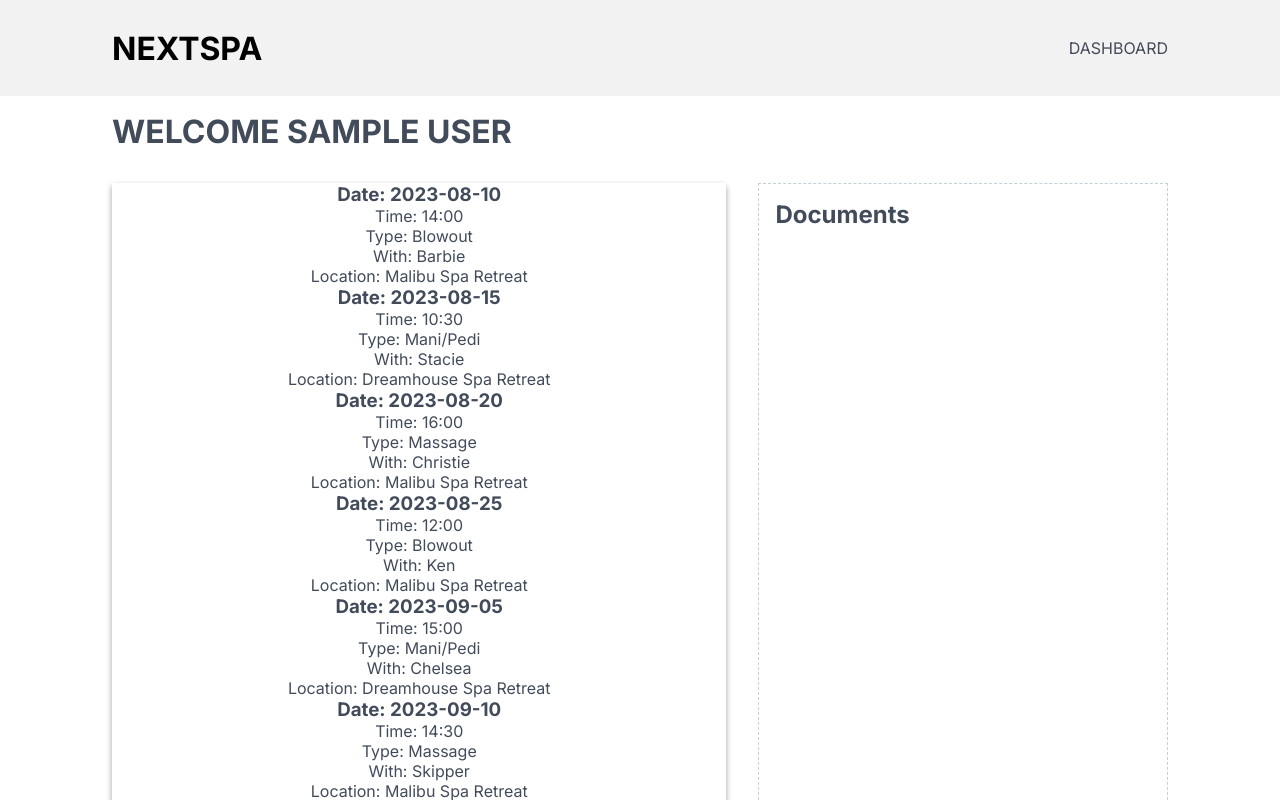
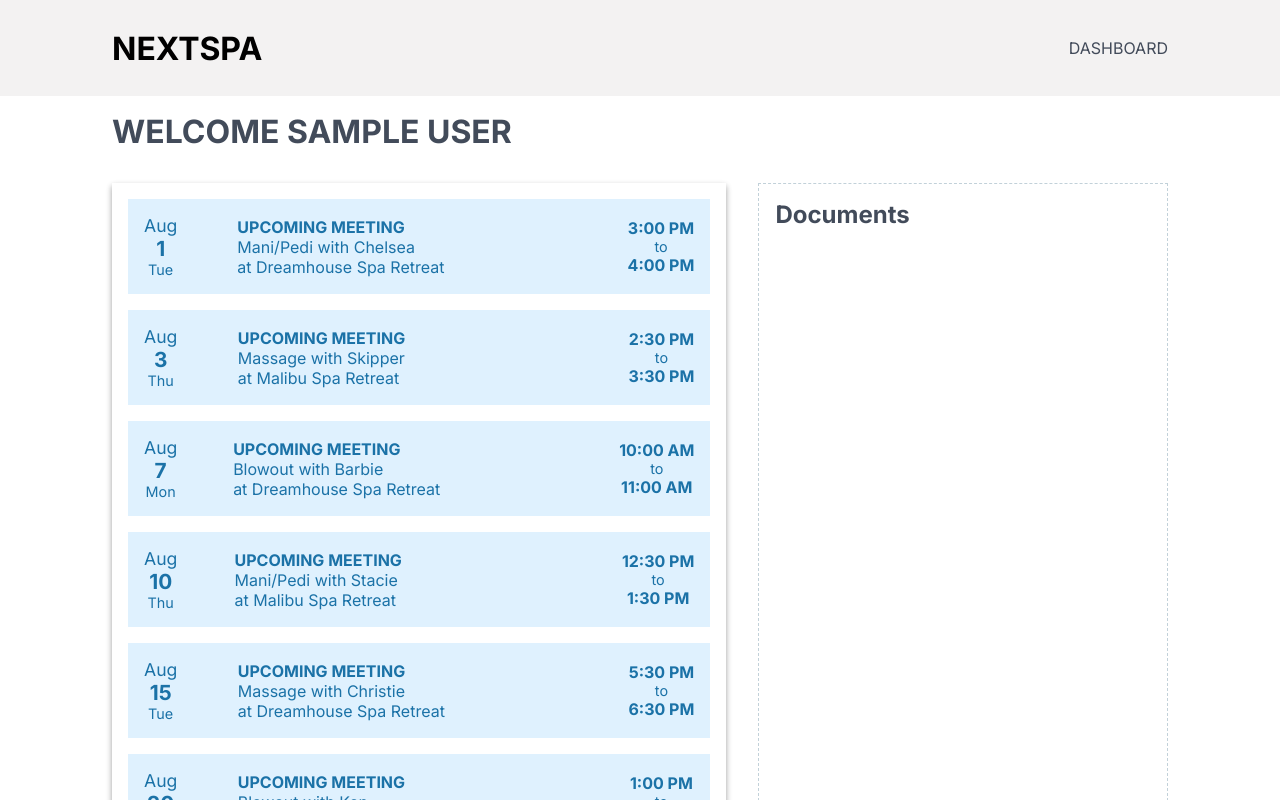
Before and after one commit to bholeneha/nextspa, a Next.js app: page /dashboard in a window 1280 px wide. Shown: the top 800 px of the page. Built offline with nearby package versions, Linux system fonts and the light colour scheme; no server answers; sample sign-in values are in the browser's storage.

Commit message:
add formating and styling for meeting card component, render correctly

```diff
--- a/app/components/organisms/meetingcard/meetingcard.scss
+++ b/app/components/organisms/meetingcard/meetingcard.scss
@@ -1,4 +1,27 @@
 .meeting-card {
     background-color: var(--light-blue);
     color: var(--blue);
+    display: flex;
+    margin: 1rem;
+    padding: 1rem;
+    justify-content: space-between;
+    gap: 1.25rem;
+
+    .meeting-info {
+        text-align: left;
+        width: 60%;
+    }
+
+    .meeting-time, .meeting-info, .meeting-date {
+        display: flex;
+        flex-direction: column;
+        justify-content: center;
+    }
 }
+
+.past-meeting {
+    pointer-events: none;
+    background-color: var(--light-grey);
+    color: var(--grey);
+    margin-left: 0;
+}
--- a/app/components/organisms/meetingcard/meetingcard.tsx
+++ b/app/components/organisms/meetingcard/meetingcard.tsx
@@ -1,5 +1,6 @@
 
 import React from 'react';
+import './meetingcard.scss';
 
 interface MeetingCardProps {
   date: string;
@@ -18,13 +19,42 @@ const MeetingCard: React.FC<MeetingCardProps> = ({
   location,
   className = '', // Default value is an empty string
 }) => {
+
+  const dateObject = new Date(date);
+  const day = dateObject.toLocaleDateString('en-US', { weekday: 'short' });
+  const month = dateObject.toLocaleDateString('en-US', { month: 'short' });
+  const numericDate = dateObject.toLocaleDateString('en-US', { day: 'numeric' });
+
+  const startTime = new Date(`2023-08-04T${time}`);
+  const endTime = new Date(startTime.getTime() + 60 * 60 * 1000);
+  const formattedStartTime = startTime.toLocaleString('en-US', {
+    hour: 'numeric',
+    minute: 'numeric',
+    hour12: true,
+  });
+  const formattedEndTime = endTime.toLocaleString('en-US', {
+    hour: 'numeric',
+    minute: 'numeric',
+    hour12: true,
+  });
+
   return (
     <div className={`meeting-card ${className}`}>
-      <h3>Date: {date}</h3>
-      <p>Time: {time}</p>
-      <p>Type: {serviceType}</p>
-      <p>With: {spaSpecialist}</p>
-      <p>Location: {location}</p>
+      <div className='meeting-date'>
+        <span style={{ display: 'block', fontSize: '1.1rem' }}>{month}</span>
+        <span style={{ display: 'block', fontSize: '1.3rem', fontWeight: 'bold' }}>{numericDate}</span>
+        <span style={{ display: 'block', fontSize: '0.9rem'}}>{day}</span>
+      </div>
+      <div className='meeting-info'>
+        <p><strong>UPCOMING MEETING</strong></p>
+        <p>{serviceType} with {spaSpecialist}</p>
+        <p>at {location}</p>
+      </div>
+      <div className='meeting-time'>
+        <span style={{ display: 'block', fontSize: '1rem', fontWeight: 'bold' }}>{formattedStartTime}</span>
+        <span style={{ display: 'block', fontSize: '0.90rem' }}>to</span>
+        <span style={{ display: 'block', fontSize: '1rem', fontWeight: 'bold'}}>{formattedEndTime}</span>
+      </div>
     </div>
   );
 };
--- a/app/dashboard/dashboard.scss
+++ b/app/dashboard/dashboard.scss
@@ -14,7 +14,7 @@
 
     }
 
-    .upcoming-meetings {
+    .upcoming-meetings-wrapper {
         grid-column-start: 1;
         grid-column-end: 2;
         grid-row-start: 2;
--- a/app/dashboard/page.tsx
+++ b/app/dashboard/page.tsx
@@ -38,7 +38,8 @@ const Dashboard: React.FC = () => {
     <HomeLayout>
       <div className='dashboard' >
         <h1>WELCOME {data?.user?.name?.toUpperCase()}</h1>
-        <div className='upcoming-meetings'>
+        <div className='upcoming-meetings-wrapper'>
+          <div className="upcoming-meetings">
             {futureMeetings.map((meeting) => (
                 <MeetingCard
                   key={meeting.id}
@@ -47,8 +48,11 @@ const Dashboard: React.FC = () => {
                   serviceType={meeting.serviceType}
                   spaSpecialist={meeting.spaSpecialist}
                   location={meeting.location}
+                  className="future-meeting"
                 />
             ))}
+          </div>
+
           <Button onClick={toggleModal}>BOOK NEW MEETING</Button>
         </div>
         <div className='past-meetings'>
@@ -61,6 +65,7 @@ const Dashboard: React.FC = () => {
               serviceType={meeting.serviceType}
               spaSpecialist={meeting.spaSpecialist}
               location={meeting.location}
+              className="past-meeting"
             />
           ))}
         </div>
--- a/app/utils/meetings.ts
+++ b/app/utils/meetings.ts
@@ -13,7 +13,7 @@ interface Meeting {
       serviceType: 'Blowout',
       location: 'Malibu Spa Retreat',
       spaSpecialist: 'Barbie',
-      date: '2023-08-10',
+      date: '2023-07-20',
       time: '14:00',
     },
     {
@@ -21,7 +21,7 @@ interface Meeting {
       serviceType: 'Mani/Pedi',
       location: 'Dreamhouse Spa Retreat',
       spaSpecialist: 'Stacie',
-      date: '2023-08-15',
+      date: '2023-07-22',
       time: '10:30',
     },
     {
@@ -29,7 +29,7 @@ interface Meeting {
       serviceType: 'Massage',
       location: 'Malibu Spa Retreat',
       spaSpecialist: 'Christie',
-      date: '2023-08-20',
+      date: '2023-07-25',
       time: '16:00',
     },
     {
@@ -37,7 +37,7 @@ interface Meeting {
       serviceType: 'Blowout',
       location: 'Malibu Spa Retreat',
       spaSpecialist: 'Ken',
-      date: '2023-08-25',
+      date: '2023-07-27',
       time: '12:00',
     },
     {
@@ -45,7 +45,7 @@ interface Meeting {
       serviceType: 'Mani/Pedi',
       location: 'Dreamhouse Spa Retreat',
       spaSpecialist: 'Chelsea',
-      date: '2023-09-05',
+      date: '2023-08-01',
       time: '15:00',
     },
     {
@@ -53,7 +53,7 @@ interface Meeting {
       serviceType: 'Massage',
       location: 'Malibu Spa Retreat',
       spaSpecialist: 'Skipper',
-      date: '2023-09-10',
+      date: '2023-08-03',
       time: '14:30',
     },
     {
@@ -61,7 +61,7 @@ interface Meeting {
       serviceType: 'Blowout',
       location: 'Dreamhouse Spa Retreat',
       spaSpecialist: 'Barbie',
-      date: '2023-09-15',
+      date: '2023-08-07',
       time: '10:00',
     },
     {
@@ -69,7 +69,7 @@ interface Meeting {
       serviceType: 'Mani/Pedi',
       location: 'Malibu Spa Retreat',
       spaSpecialist: 'Stacie',
-      date: '2023-09-20',
+      date: '2023-08-10',
       time: '12:30',
     },
     {
@@ -77,7 +77,7 @@ interface Meeting {
       serviceType: 'Massage',
       location: 'Dreamhouse Spa Retreat',
       spaSpecialist: 'Christie',
-      date: '2023-09-25',
+      date: '2023-08-15',
       time: '17:30',
     },
     {
@@ -85,7 +85,7 @@ interface Meeting {
       serviceType: 'Blowout',
       location: 'Malibu Spa Retreat',
       spaSpecialist: 'Ken',
-      date: '2023-09-30',
+      date: '2023-08-20',
       time: '13:00',
     },
   ];
```
Lines whose indentation alone changed are shown as unchanged.
